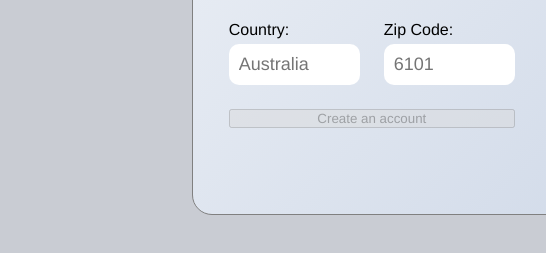
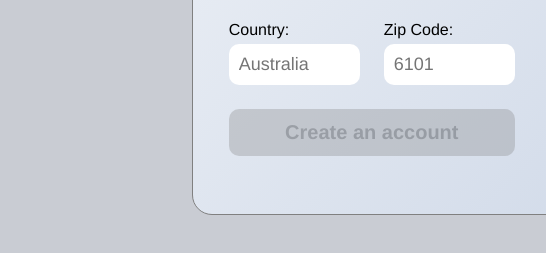
Before and after one commit to elishamutang/form-js, a website built with webpack: page src/template.html in a window 1280 px wide. Shown: the part 535-788 px from the top of the page, 0-546 px from the left. Built offline with nearby package versions, Linux system fonts and the light colour scheme; grey boxes are pictures that could not be loaded.

Commit message:
[refactor] Finalized styling.

```diff
--- a/src/styles.css
+++ b/src/styles.css
@@ -7,6 +7,7 @@
 
 :root {
     --dot-color: rgb(56, 189, 56);
+    --error-msg: rgb(143, 37, 37);
 }
 
 html {
@@ -151,10 +152,34 @@ input:focus {
 
 input.invalid {
     outline: 2px solid red;
+    border-bottom-right-radius: 0;
+    border-bottom-left-radius: 0;
 }
 
 #submitBtn {
     grid-area: submit;
+    font-size: 20px;
+    padding: 10px;
+    border-radius: 10px;
+    text-decoration: none;
+    background-color: var(--dot-color);
+    border: 2px solid transparent;
+    color: white;
+    transition: 0.3s;
+    cursor: pointer;
+    opacity: 0.6;
+    font-weight: bold;
+}
+
+#submitBtn:hover {
+    opacity: 1;
+}
+
+#submitBtn:disabled {
+    background-color: grey;
+    color: black;
+    opacity: 0.3;
+    cursor: auto;
 }
 
 #userEmail {
@@ -178,13 +203,16 @@ input.invalid {
 }
 
 .errorMsg {
-    background-color: rgb(143, 37, 37);
+    background-color: var(--error-msg);
     color: white;
     width: 100%;
     height: min-content;
     font-size: 12px;
-    padding: 3px;
+    padding: 4px;
     display: none;
+    outline: 2px solid var(--error-msg);
+    border-bottom-right-radius: 5px;
+    border-bottom-left-radius: 5px;
 }
 
 .active {
```
